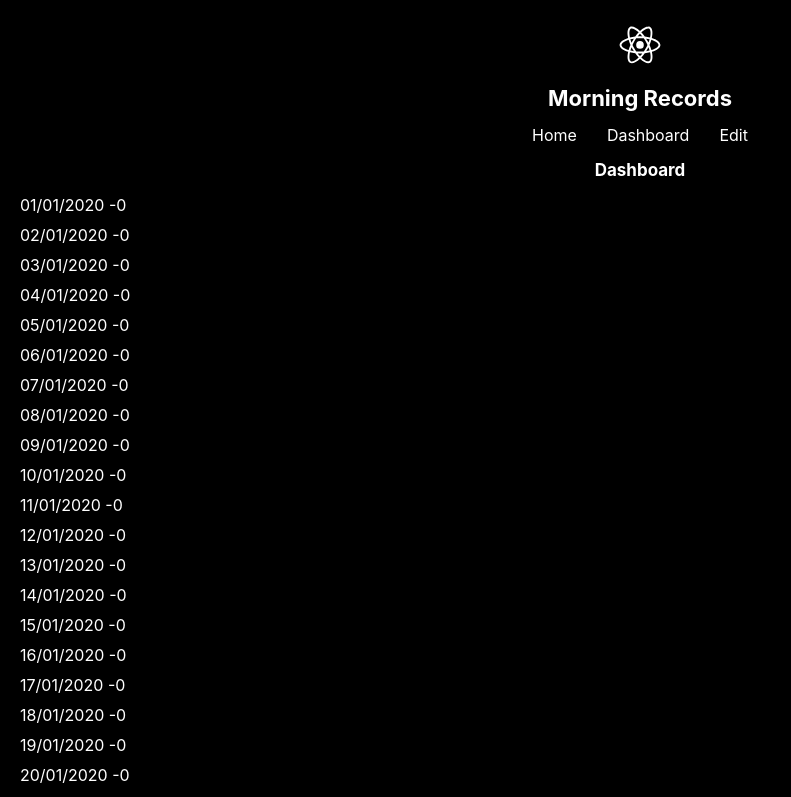
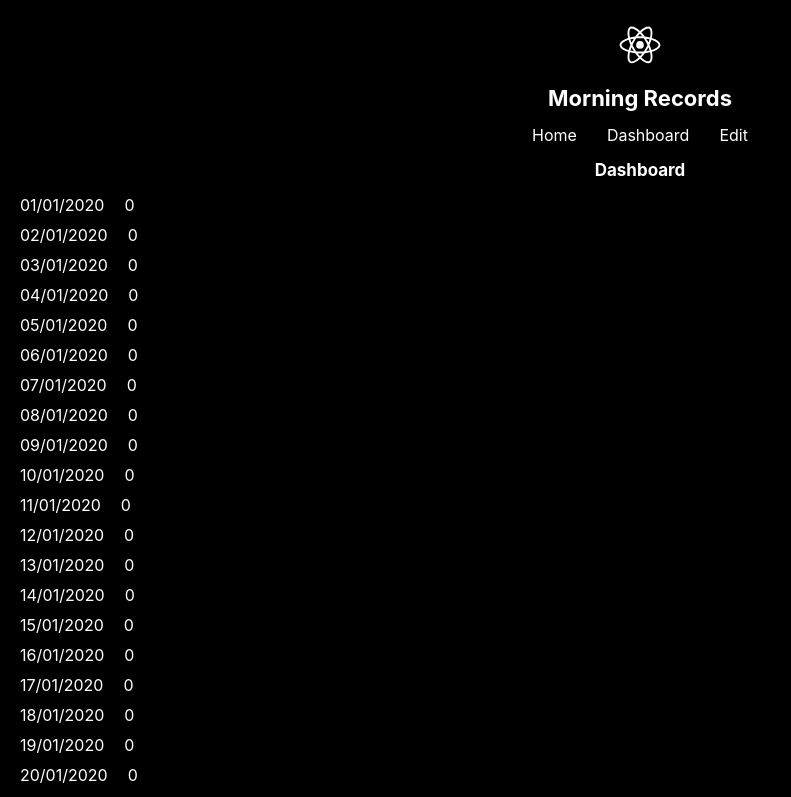
Before and after one commit to Sirdayne/morning-records, a React (Create React App) app: page /dashboard in a window 1280 px wide. Shown: the top 797 px of the page, without its empty margins (0-791 px from the left). Built offline with nearby package versions, Linux system fonts and the light colour scheme.

Commit message:
localStorage

```diff
--- a/src/App.css
+++ b/src/App.css
@@ -27,10 +27,6 @@
   text-align: center;
 }
 
-.use-input {
-  margin-left: 20px;
-}
-
 .links {
   display: flex;
   justify-content: center;
@@ -45,3 +41,7 @@
 .day {
   margin-bottom: 10px;
 }
+
+.day-weight, .use-input {
+  margin-left: 20px;
+}
--- a/src/components/UseInput.js
+++ b/src/components/UseInput.js
@@ -1,9 +1,17 @@
 import React, {useState} from 'react'
 
 function useInput(props) {
-    const { initVal } = props
-    const [value, setValue] = useState(initVal)
-    return <input value={value} onChange={e => setValue(e.target.value)} type='number' className="use-input" />
+    const { day } = props
+    const { weight, date } = day
+    const [value, setValue] = useState(weight)
+    return <input value={value}
+                  onChange={e => {
+                      setValue(e.target.value)
+                      localStorage.setItem(date, e.target.value)
+                    }
+                  }
+                  type='number'
+                  className="use-input" />
 }
 
 export default useInput;
--- a/src/pages/Dashboard.js
+++ b/src/pages/Dashboard.js
@@ -10,8 +10,8 @@ function Dashboard() {
             {
                 dates.map(date =>
                     <div className="day" key={date.date}>
-                        {date.date} -
-                        {date.weight}
+                        {date.date}
+                        <span className="day-weight">{date.weight}</span>
                     </div>
                 )
             }
--- a/src/pages/Edit.js
+++ b/src/pages/Edit.js
@@ -12,7 +12,7 @@ function Edit() {
                 dates.map(date =>
                     <div className="day" key={date.date}>
                         {date.date}
-                        <UseInput initVal={date.weight} />
+                        <UseInput day={date} />
                     </div>
                 )
             }
--- a/src/store/Dates.js
+++ b/src/store/Dates.js
@@ -7,7 +7,7 @@ function getDates() {
     for (let i = 0; i <= PERIOD_DAYS; i++) {
         dates.push({
             date: initDate.format('DD/MM/YYYY'),
-            weight: 0
+            weight: localStorage.getItem(initDate.format('DD/MM/YYYY')) ? localStorage.getItem(initDate.format('DD/MM/YYYY')) : 0
         })
         initDate.add(1, 'days')
     }
```
